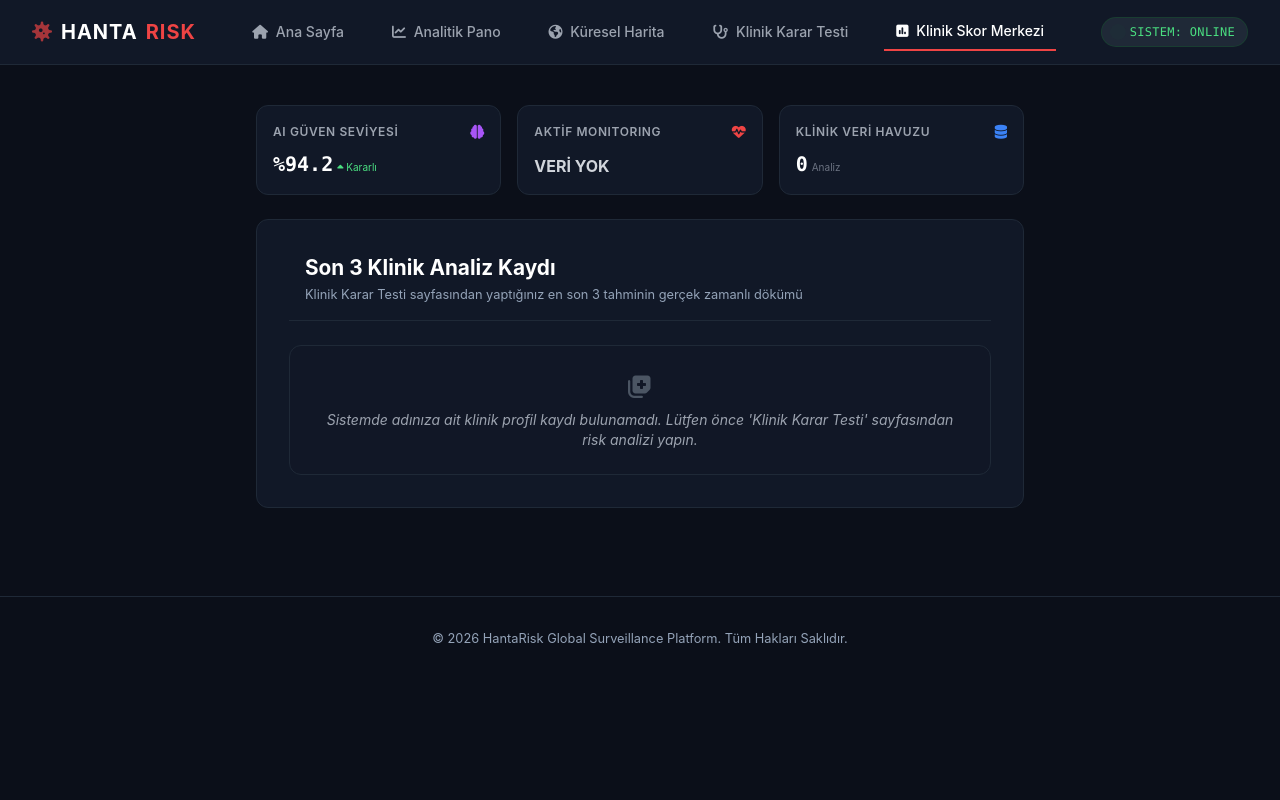
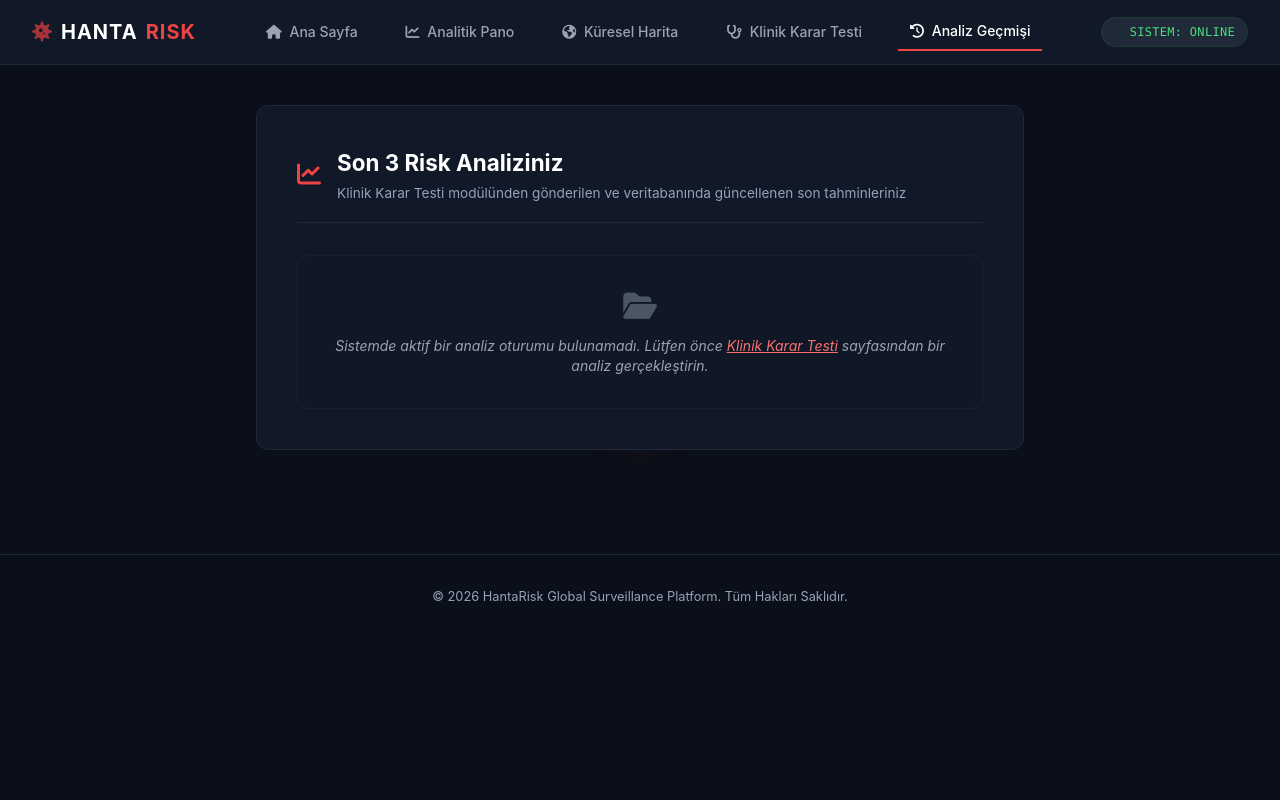
Before and after one commit to kayisdagasli-cmd/hantarisk, a Flask app: page /profil in a window 1280 px wide. Run offline with Flask 3, Linux system fonts and the light colour scheme; some libraries are stand-ins or nearby versions.

Commit message:
Update profil.html

```diff
--- a/templates/profil.html
+++ b/templates/profil.html
@@ -3,7 +3,7 @@
 <head>
     <meta charset="UTF-8">
     <meta name="viewport" content="width=device-width, initial-scale=1.0">
-    <title>Klinik Skor Merkezi - HantaRisk</title>
+    <title>Klinik Analiz Geçmişi - HantaRisk</title>
     <script src="https://cdn.tailwindcss.com"></script>
     <link rel="stylesheet" href="https://cdnjs.cloudflare.com/ajax/libs/font-awesome/6.4.0/css/all.min.css">
     <link href="https://fonts.googleapis.com/css2?family=Plus+Jakarta+Sans:wght@300;400;500;600;700;800&display=swap" rel="stylesheet">
@@ -55,7 +55,7 @@
                     <a href="/dashboard" class="text-gray-400 hover:text-white px-3 py-2 text-sm font-medium transition"><i class="fa-solid fa-chart-line mr-1"></i> Analitik Pano</a>
                     <a href="/surveillance" class="text-gray-400 hover:text-white px-3 py-2 text-sm font-medium transition"><i class="fa-solid fa-earth-americas mr-1"></i> Küresel Harita</a>
                     <a href="/klinik-test" class="text-gray-400 hover:text-white px-3 py-2 text-sm font-medium transition"><i class="fa-solid fa-stethoscope mr-1"></i> Klinik Karar Testi</a>
-                    <a href="/profil" class="text-white border-b-2 border-red-500 px-3 py-2 text-sm font-medium"><i class="fa-solid fa-square-poll-vertical mr-1"></i> Klinik Skor Merkezi</a>
+                    <a href="/profil" class="text-white border-b-2 border-red-500 px-3 py-2 text-sm font-medium"><i class="fa-solid fa-clock-rotate-left mr-1"></i> Analiz Geçmişi</a>
                 </div>
 
                 <div class="hidden md:flex items-center gap-2 bg-[#1f2937] px-3 py-1.5 rounded-full border border-green-900/50">
@@ -76,60 +76,28 @@
             <a href="/dashboard" class="text-gray-300 hover:text-white hover:bg-gray-800 block px-3 py-2.5 rounded-md text-base font-medium transition"><i class="fa-solid fa-chart-line w-6 text-red-500"></i>Analitik Pano</a>
             <a href="/surveillance" class="text-gray-300 hover:text-white hover:bg-gray-800 block px-3 py-2.5 rounded-md text-base font-medium transition"><i class="fa-solid fa-earth-americas w-6 text-red-500"></i>Küresel Harita</a>
             <a href="/klinik-test" class="text-gray-300 hover:text-white hover:bg-gray-800 block px-3 py-2.5 rounded-md text-base font-medium transition"><i class="fa-solid fa-stethoscope w-6 text-red-500"></i>Klinik Karar Testi</a>
-            <a href="/profil" class="text-white bg-gray-900 block px-3 py-2.5 rounded-md text-base font-medium"><i class="fa-solid fa-square-poll-vertical w-6 text-red-500"></i>Klinik Skor Merkezi</a>
+            <a href="/profil" class="text-white bg-gray-900 block px-3 py-2.5 rounded-md text-base font-medium"><i class="fa-solid fa-clock-rotate-left w-6 text-red-500"></i>Analiz Geçmişi</a>
         </div>
     </nav>
 
+    <!-- Ana Panel Alanı -->
     <main style="padding-top: 40px; padding-bottom: 40px;">
         <div style="max-width: 800px; margin: 0 auto; width: 100%; padding: 0 1rem;">
 
-            <!-- YENİ ÜST BÖLÜM: Profesyonel İndikatör Kartları (Bilgilendirme yerine eklendi) -->
-            <div class="grid grid-cols-1 sm:grid-cols-3 gap-4 mb-6">
-                <div class="bg-[#111827] border border-gray-800 p-4 rounded-xl flex flex-col justify-between">
-                    <div class="flex items-center justify-between mb-2">
-                        <span class="text-xs font-semibold text-gray-400 tracking-wider">AI GÜVEN SEVİYESİ</span>
-                        <i class="fa-solid fa-brain text-purple-500 text-sm"></i>
-                    </div>
-                    <div class="flex items-baseline gap-1">
-                        <span class="text-xl font-bold text-white font-mono">%94.2</span>
-                        <span class="text-[10px] text-green-400"><i class="fa-solid fa-caret-up"></i> Kararlı</span>
-                    </div>
-                </div>
-                <div class="bg-[#111827] border border-gray-800 p-4 rounded-xl flex flex-col justify-between">
-                    <div class="flex items-center justify-between mb-2">
-                        <span class="text-xs font-semibold text-gray-400 tracking-wider">AKTİF MONITORING</span>
-                        <i class="fa-solid fa-heart-pulse text-red-500 text-sm"></i>
-                    </div>
-                    <div class="flex items-baseline gap-1">
-                        <span id="indikator-durum" class="text-base font-bold text-gray-300">VERİ YOK</span>
-                    </div>
-                </div>
-                <div class="bg-[#111827] border border-gray-800 p-4 rounded-xl flex flex-col justify-between">
-                    <div class="flex items-center justify-between mb-2">
-                        <span class="text-xs font-semibold text-gray-400 tracking-wider">KLİNİK VERİ HAVUZU</span>
-                        <i class="fa-solid fa-database text-blue-500 text-sm"></i>
-                    </div>
-                    <div class="flex items-baseline gap-1">
-                        <span id="indikator-adet" class="text-xl font-bold text-white font-mono">0</span>
-                        <span class="text-[10px] text-gray-500">Analiz</span>
-                    </div>
-                </div>
-            </div>
-
-            <!-- Son 3 Tahmini Gösteren Dinamik Alan -->
-            <div class="premium-card" style="background: var(--card-bg); border: 1px solid var(--border-color); padding: 2rem; border-radius: 12px;">
-                <div class="card-header-block" style="display: flex; gap: 1rem; align-items: center; margin-bottom: 1.5rem; border-bottom: 1px solid var(--border-color); padding-bottom: 1rem;">
-                    <div class="card-header-icon" style="font-size: 1.4rem; color: var(--primary);"><i class="fa-solid fa-chart-list"></i></div>
+            <!-- Temiz, Sade ve Kurumsal Geçmiş Kartı -->
+            <div class="premium-card" style="background: var(--card-bg); border: 1px solid var(--border-color); padding: 2.5rem; border-radius: 12px;">
+                <div style="display: flex; gap: 1rem; align-items: center; margin-bottom: 2rem; border-bottom: 1px solid var(--border-color); padding-bottom: 1.2rem;">
+                    <div style="font-size: 1.5rem; color: var(--primary);"><i class="fa-solid fa-chart-line"></i></div>
                     <div>
-                        <h2 style="font-size: 1.3rem; font-weight: 700; color: #fff;">Son 3 Klinik Analiz Kaydı</h2>
-                        <p style="font-size: 0.8rem; color: var(--text-muted); margin-top: 2px;">Klinik Karar Testi sayfasından yaptığınız en son 3 tahminin gerçek zamanlı dökümü</p>
+                        <h2 style="font-size: 1.4rem; font-weight: 700; color: #fff; tracking-wide">Son 3 Risk Analiziniz</h2>
+                        <p style="font-size: 0.85rem; color: var(--text-muted); margin-top: 3px;">Klinik Karar Testi modülünden gönderilen ve veritabanında güncellenen son tahminleriniz</p>
                     </div>
                 </div>
 
-                <!-- Son 3 Tahminin Sıralanacağı Alan -->
-                <div id="gecmis-listesi" class="space-y-3">
-                    <div style="text-align: center; color: var(--text-muted); padding: 1.5rem; font-size: 0.85rem;">
-                        <i class="fa-solid fa-circle-notch fa-spin" style="margin-right: 6px;"></i> Klinik kayıtlar veritabanından çekiliyor...
+                <!-- Veritabanından Gelen Son 3 Tahminin Gerçek Zamanlı Listeleneceği Yer -->
+                <div id="gecmis-listesi" class="space-y-4">
+                    <div style="text-align: center; color: var(--text-muted); padding: 2rem; font-size: 0.9rem;">
+                        <i class="fa-solid fa-circle-notch fa-spin" style="margin-right: 8px; color: var(--primary);"></i> Veritabanı sorgulanıyor...
                     </div>
                 </div>
 
@@ -137,12 +105,12 @@
         </div>
     </main>
 
-    <footer style="text-align: center; padding: 2rem; color: var(--text-muted); font-size: 0.8rem; margin-top: 3rem; border-top: 1px solid var(--border-color);">
+    <footer style="text-align: center; padding: 2rem; color: var(--text-muted); font-size: 0.8rem; margin-top: 4rem; border-top: 1px solid var(--border-color);">
         <p>&copy; 2026 HantaRisk Global Surveillance Platform. Tüm Hakları Saklıdır.</p>
     </footer>
 
     <script>
-        // --- 1. HAMBURGER MENÜ MOTORU ---
+        // --- 1. MOBIL MENU MOTORU ---
         const menuBtn = document.getElementById('menu-btn');
         const mobileMenu = document.getElementById('mobile-menu');
         const menuIcon = document.getElementById('menu-icon');
@@ -166,68 +134,46 @@
             });
         }
 
-        // --- 2. DİNAMİK VERİTABANI MOTORU (SON 3 TAHMİNİ LİSTELEME) ---
+        // --- 2. TAMAMEN GERÇEK ZAMANLI VERİTABANI MOTORU ---
         document.addEventListener("DOMContentLoaded", function() {
+            // Klinik Karar Testi sayfasında kullanıcının en son doldurduğu isim bilgisini alıyoruz
             const savedName = localStorage.getItem('hanta_ad_soyad');
-            const savedAge = localStorage.getItem('hanta_yas');
-            const savedGender = localStorage.getItem('hanta_cinsiyet');
-            const savedCity = localStorage.getItem('hanta_sehir');
+            const liste = document.getElementById("gecmis-listesi");
 
-            const liste = document.getElementById("gecmis-listesi");
-            const indDurum = document.getElementById("indikator-durum");
-            const indAdet = document.getElementById("indikator-adet");
-
-            // Eğer lokal hafızada hiç kayıt yoksa henüz test çözülmemiştir
+            // Tarayıcıda aktif bir isim/test oturumu yoksa
             if (!savedName) {
                 liste.innerHTML = `
-                    <div class="text-center text-gray-400 p-6 text-sm italic border border-gray-800 rounded-xl bg-gray-900/20">
-                        <i class="fa-solid fa-notes-medical text-gray-600 block text-2xl mb-2"></i>
-                        Sistemde adınıza ait klinik profil kaydı bulunamadı. Lütfen önce 'Klinik Karar Testi' sayfasından risk analizi yapın.
+                    <div class="text-center text-gray-400 p-8 text-sm italic border border-gray-800/60 rounded-xl bg-gray-900/10">
+                        <i class="fa-solid fa-folder-open text-gray-600 block text-3xl mb-3"></i>
+                        Sistemde aktif bir analiz oturumu bulunamadı. Lütfen önce <a href="/klinik-test" class="text-red-400 underline hover:text-red-300">Klinik Karar Testi</a> sayfasından bir analiz gerçekleştirin.
                     </div>`;
                 return;
             }
 
-            // Flask API uç noktasından tüm geçmiş veriyi çekiyoruz
+            // Flask backend API'sine istek atıyoruz
             fetch('/api/kullanici-gecmis')
                 .then(res => res.json())
                 .then(data => {
-                    // Kullanıcının ismine göre filtreleme yapıyoruz
+                    // Sadece o an testi çözen aktif kullanıcının verilerini filtrele
                     const filtrelenmisVeri = data.filter(test =>
                         test.ad_soyad.trim().toLowerCase() === savedName.trim().toLowerCase()
                     );
 
-                    // Eğer veritabanında isim eşleşmediyse (API bağlantı aşamasındaysa emniyet simülasyonu)
+                    // Eğer veritabanında bu isme ait hiç kayıt yoksa (Durağan/sabit sahte veri göstermiyoruz)
                     if (filtrelenmisVeri.length === 0) {
-                        indDurum.innerText = "LOKAL AKTİF";
-                        indDurum.className = "text-base font-bold text-amber-400";
-                        indAdet.innerText = "1";
-
                         liste.innerHTML = `
-                            <div style="background: rgba(255,255,255,0.01); border: 1px solid var(--border-color); border-left: 4px solid #f97316; padding: 1.2rem; border-radius: 8px;">
-                                <div class="flex justify-between items-center mb-2">
-                                    <h4 class="text-white text-sm font-semibold"><i class="fa-solid fa-circle-user text-orange-400 mr-1"></i> Son Aktif Profil: ${savedName}</h4>
-                                    <span class="bg-orange-500/10 text-orange-400 text-[10px] font-bold px-2 py-0.5 rounded border border-orange-500/20">KLİNİK TEST BAĞLANTISI BEKLENİYOR</span>
-                                </div>
-                                <p class="text-xs text-gray-400 mb-2">Yaş: ${savedAge || '-'} | Cinsiyet: ${savedGender || '-'} | Konum: ${savedCity || '-'}</p>
-                                <p class="text-xs text-gray-500 leading-relaxed"><i class="fa-solid fa-circle-info mr-1"></i> Klinik Karar Testini tamamladığınızda skorunuz buraya anlık yansıyacaktır. Şu an Flask API veritabanı yanıtı bekleniyor.</p>
+                            <div class="text-center text-gray-400 p-8 text-sm border border-gray-800/60 rounded-xl bg-gray-900/10">
+                                <i class="fa-solid fa-database text-amber-500 block text-3xl mb-3"></i>
+                                <span class="text-white font-medium block mb-1">Kayıt Bekleniyor: ${savedName}</span>
+                                Klinik Karar Testi sayfasından veri tabanına henüz bir veri yazılmadı veya API senkronizasyonu tamamlanmadı.
                             </div>`;
                         return;
                     }
 
-                    // --- KRİTİK NOKTA: Diziyi ters çevirip (en yeniler üste gelsin diye) İLK 3 TANESİNİ ALIYORUZ ---
+                    // Veritabanındaki tüm testleri ters çeviriyoruz (en son yapılan en üste gelsin diye) ve ilk 3 tanesini alıyoruz
                     const sonUcTahmin = filtrelenmisVeri.reverse().slice(0, 3);
 
-                    // Üstteki profesyonel indikatör kartlarını dinamik olarak besleyelim
-                    indAdet.innerText = filtrelenmisVeri.length; // Toplam kaç test çözdüyse
-
-                    const enSonRisk = sonUcTahmin[0].risk_seviyesi; // En son yaptığı testin risk seviyesi
-                    indDurum.innerText = enSonRisk;
-                    if(enSonRisk === "KRİTİK") indDurum.className = "text-base font-bold text-red-500";
-                    else if(enSonRisk === "YÜKSEK RİSK") indDurum.className = "text-base font-bold text-orange-500";
-                    else if(enSonRisk === "ORTA RİSK") indDurum.className = "text-base font-bold text-yellow-500";
-                    else indDurum.className = "text-base font-bold text-green-500";
-
-                    // Ekrana son 3 tahmini basıyoruz
+                    // Döngüye girip son 3 tahmini ekrana kurumsal kartlar halinde basıyoruz
                     liste.innerHTML = sonUcTahmin.map((test, index) => {
                         let renk = "#10b981";
                         if(test.risk_seviyesi === "KRİTİK") renk = "#ef4444";
@@ -235,24 +181,24 @@
                         else if(test.risk_seviyesi === "ORTA RİSK") renk = "#eab308";
 
                         return `
-                            <div style="background: rgba(255,255,255,0.02); border: 1px solid var(--border-color); border-left: 4px solid ${renk}; padding: 1.2rem; border-radius: 8px;" class="transition hover:bg-gray-800/30">
+                            <div style="background: rgba(255,255,255,0.02); border: 1px solid var(--border-color); border-left: 4px solid ${renk}; padding: 1.2rem; border-radius: 8px;">
                                 <div style="display: flex; justify-content: space-between; align-items: center; margin-bottom: 0.6rem; flex-wrap: wrap; gap: 0.5rem; border-bottom: 1px solid #1f2937; padding-bottom: 0.5rem;">
-                                    <span style="font-size: 0.85rem; color: #fff; font-weight: 600;">
-                                        <i class="fa-solid fa-id-card-clip" style="color: ${renk}; margin-right: 5px;"></i>
-                                        Kayıt #${filtrelenmisVeri.length - index} - ${test.ad_soyad} (${savedAge || '30'} Yaş / ${savedGender || 'Belirtilmedi'})
+                                    <span style="font-size: 0.88rem; color: #fff; font-weight: 600;">
+                                        <i class="fa-solid fa-file-invoice-dollar" style="color: ${renk}; margin-right: 6px;"></i>
+                                        Analiz #${filtrelenmisVeri.length - index} — ${test.ad_soyad}
                                     </span>
-                                    <span style="background: ${renk}; color: ${test.risk_seviyesi === 'ORTA RİSK' ? '#000' : '#fff'}; font-size: 0.7rem; font-weight: 800; padding: 0.15rem 0.5rem; border-radius: 4px; tracking-wide">${test.risk_seviyesi}</span>
+                                    <span style="background: ${renk}; color: ${test.risk_seviyesi === 'ORTA RİSK' ? '#000' : '#fff'}; font-size: 0.7rem; font-weight: 800; padding: 0.15rem 0.6rem; border-radius: 4px; letter-spacing: 0.5px;">${test.risk_seviyesi}</span>
                                 </div>
 
-                                <div style="display: flex; justify-content: space-between; align-items: center; flex-wrap: wrap; gap: 0.5rem; margin-top: 0.4rem;">
-                                    <h4 style="color: #fff; font-size:0.9rem; font-weight:600;">
-                                        <i class="fa-solid fa-wave-square" style="margin-right:5px; color:${renk};"></i> Yapay Zeka Hesaplanan Risk Skoru: <span style="color:${renk}">%${test.risk_skoru}</span>
+                                <div style="display: flex; justify-content: space-between; align-items: center; flex-wrap: wrap; gap: 0.5rem; margin-top: 0.5rem;">
+                                    <h4 style="color: #fff; font-size: 0.92rem; font-weight: 600;">
+                                        Yapay Zeka Risk Skoru: <span style="color:${renk}">%${test.risk_skoru}</span>
                                     </h4>
                                 </div>
 
-                                <div style="font-size: 0.75rem; color: var(--text-muted); display: flex; gap: 1.2rem; flex-wrap: wrap; margin-top: 0.6rem;">
-                                    <span><i class="fa-solid fa-map-location-dot"></i> Bölge: ${test.ulke || 'Türkiye'} / ${test.sehir}</span>
-                                    <span><i class="fa-solid fa-clock"></i> Analiz Zamanı: ${test.tarih}</span>
+                                <div style="font-size: 0.78rem; color: var(--text-muted); display: flex; gap: 1.5rem; flex-wrap: wrap; margin-top: 0.6rem; border-top: 1px solid rgba(255,255,255,0.01); pt: 0.4rem;">
+                                    <span><i class="fa-solid fa-earth-europe"></i> Bölge: ${test.ulke || 'Türkiye'} / ${test.sehir}</span>
+                                    <span><i class="fa-solid fa-calendar-check"></i> Test Tarihi: ${test.tarih}</span>
                                 </div>
                             </div>
                         `;
@@ -260,8 +206,9 @@
                 })
                 .catch(() => {
                     liste.innerHTML = `
-                        <div style="text-align: center; color: var(--primary); padding: 1.5rem; font-size:0.85rem;">
-                            <i class="fa-solid fa-circle-exclamation mr-1"></i> Veritabanı veri havuzuna bağlanırken hata oluştu.
+                        <div class="text-center text-red-400 p-6 text-sm border border-red-900/30 rounded-xl bg-red-950/10">
+                            <i class="fa-solid fa-circle-exclamation text-xl block mb-2"></i>
+                            Veritabanı API uç noktasına (`/api/kullanici-gecmis`) bağlanırken bir hata meydana geldi.
                         </div>`;
                 });
         });
```
